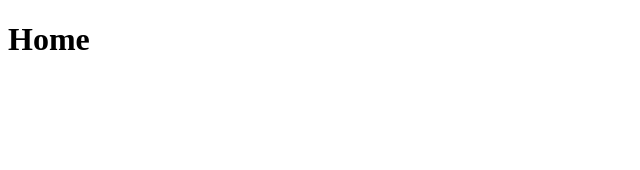
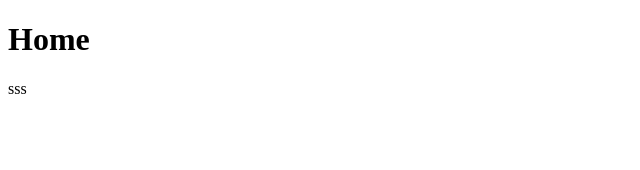
Before and after one commit to zainabidin258/Quiz-App-React-Js, a React (Vite) app: page / in a window 1280 px wide. Shown: the top 170 px of the page, without its empty margins (0-640 px from the left). Built offline with nearby package versions, Linux system fonts and the light colour scheme.

Commit message:
Starting up

```diff
--- a/components/QuizApp.jsx
+++ b/components/QuizApp.jsx
@@ -3,6 +3,7 @@ const QuizApp = () => {
   return (
     <>
       <h1>Home</h1>
+      <p>sss</p>
     </>
   )
 }
```
